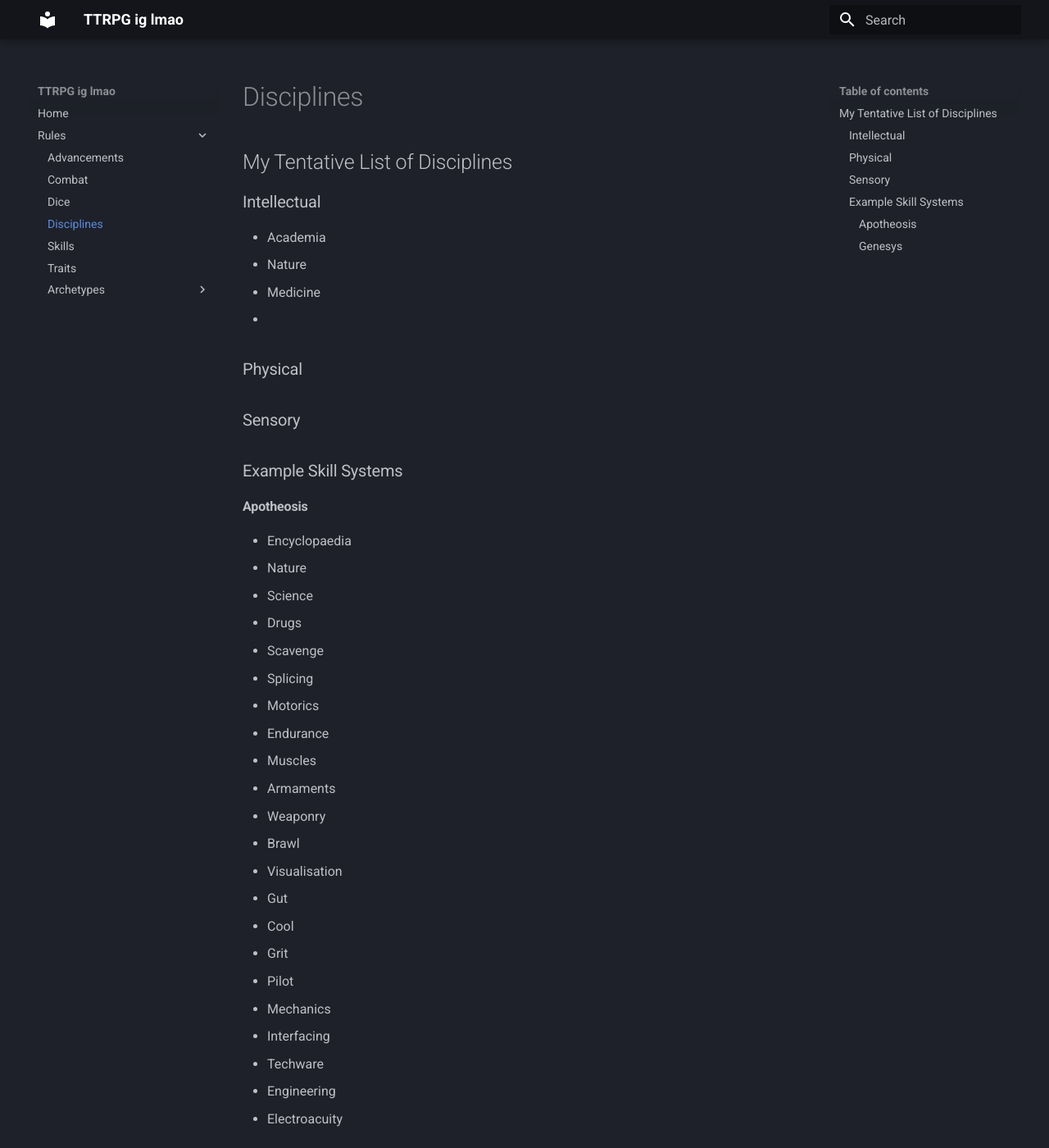
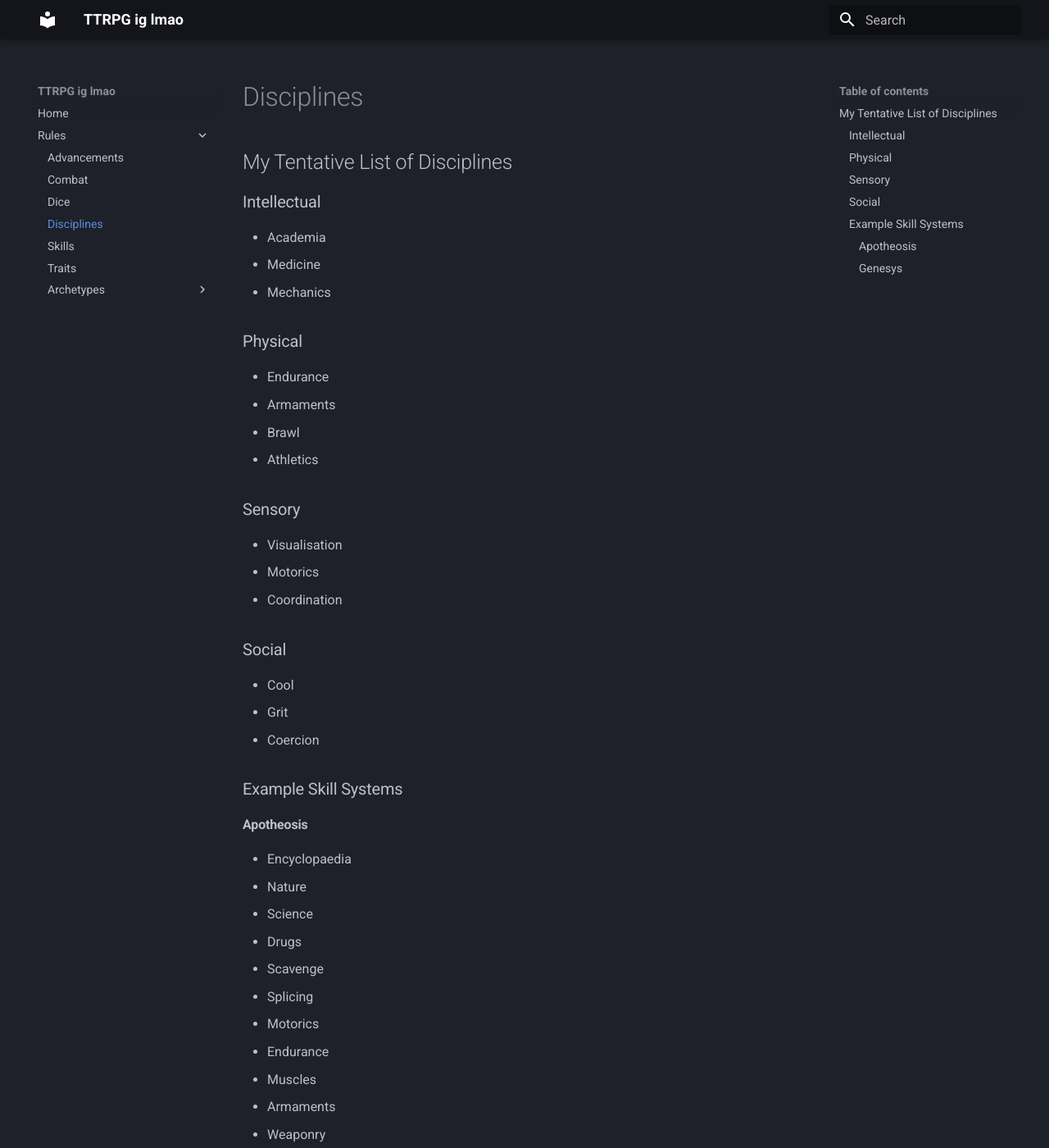
Before and after one commit to ProbablyIly/UnnamedTTRPG, an MkDocs documentation site: the page built from docs/Rules/Disciplines.md, in a window 1280 px wide and 1400 px high. Shown: the whole window at 82% size. Built offline with MkDocs 1.6.1 and Material for MkDocs 9.7.7, drawn with Linux system fonts in a browser that asks for light colours; comment, search, counter and statistics services are not loaded.

Commit message:
vault backup: 2025-11-13 18:51:01

```diff
--- a/docs/Rules/Disciplines.md
+++ b/docs/Rules/Disciplines.md
@@ -1,11 +1,21 @@
 ## My Tentative List of Disciplines
 ### Intellectual
 - Academia
-- Nature
 - Medicine
--
+- Mechanics
 ### Physical
+- Endurance
+- Armaments
+- Brawl
+- Athletics
 ### Sensory
+- Visualisation
+- Motorics
+- Coordination
+### Social
+- Cool
+- Grit
+- Coercion
 ### Example Skill Systems
 #### Apotheosis
 - Encyclopaedia
```
